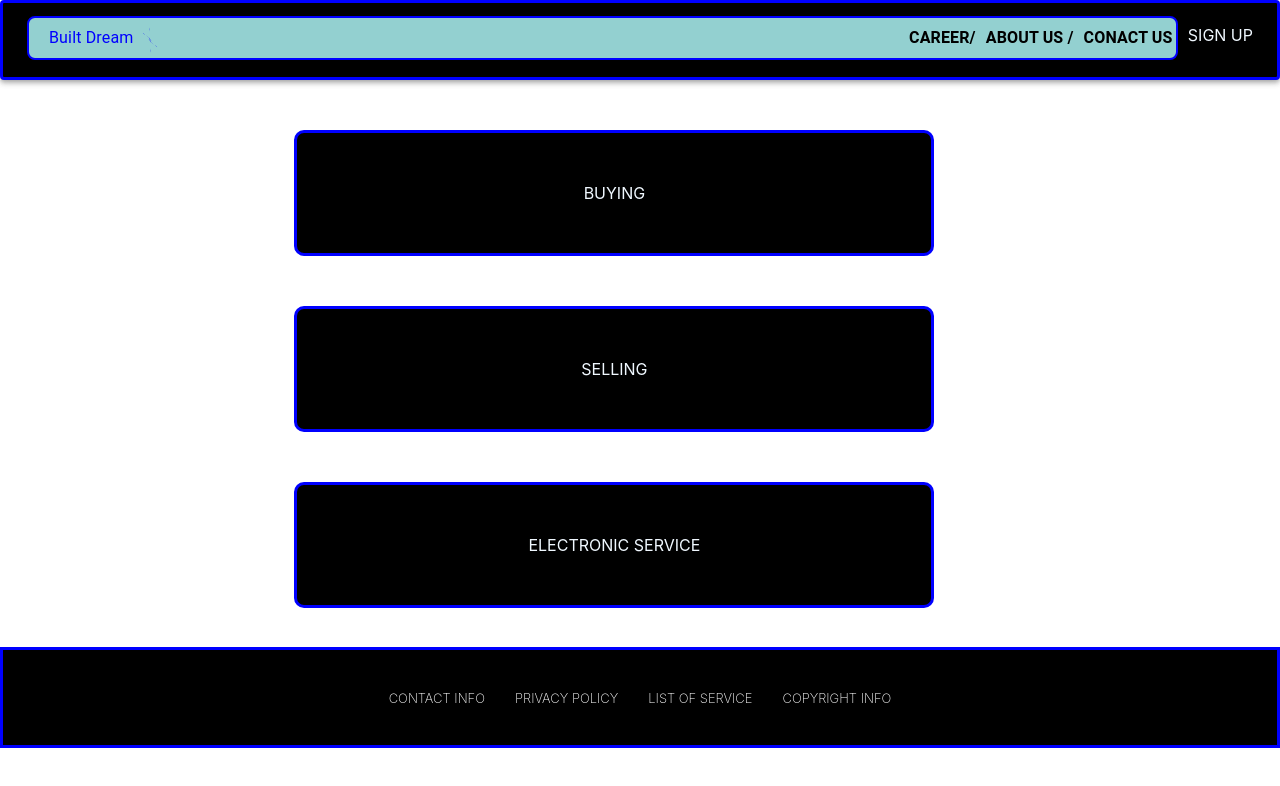
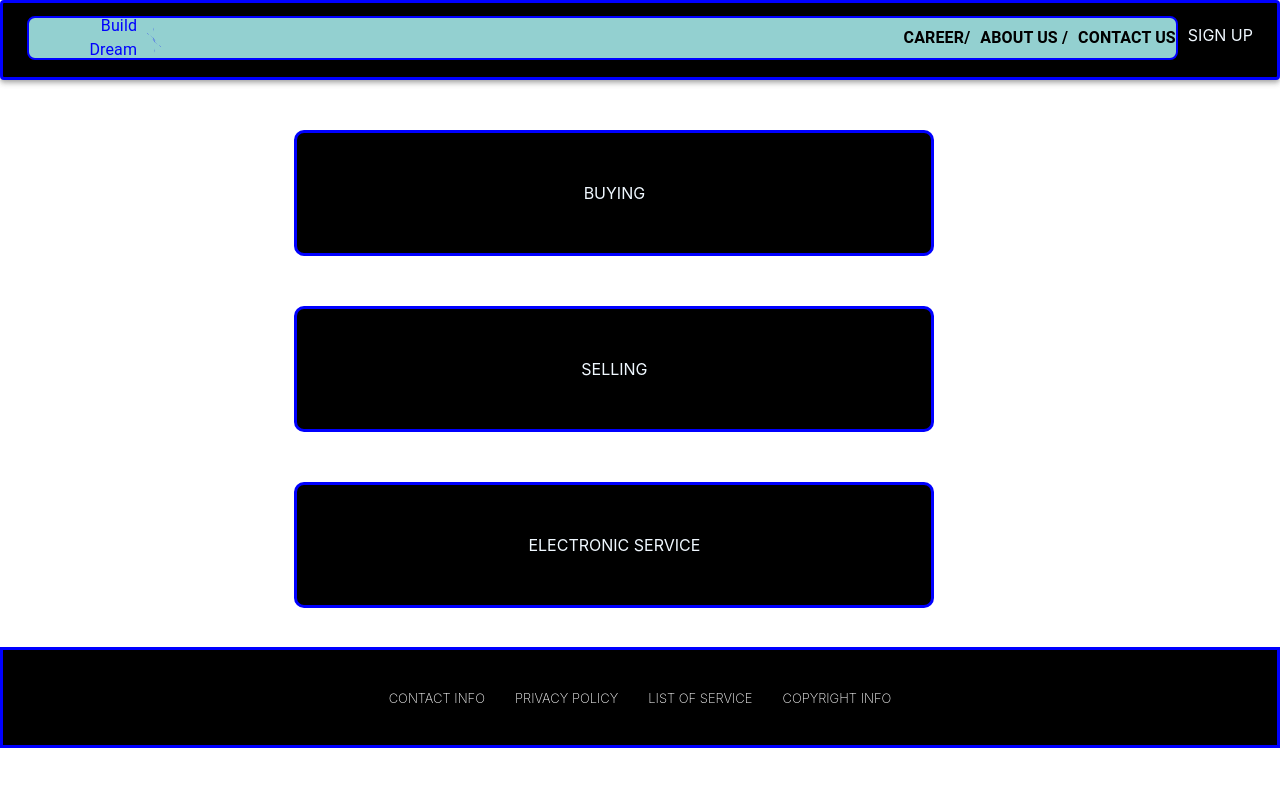
Before and after one commit to Abishek0802/dream, a React (Create React App) app in the folder dream1/dream/: page / in a window 1280 px wide. Shown: the top 786 px of the page. Built offline with nearby package versions, Linux system fonts and the light colour scheme.

Commit message:
Abishek 3/11/23 4.43 pm

```diff
--- a/dream1/dream/src/ResponsiveAppBar.js
+++ b/dream1/dream/src/ResponsiveAppBar.js
@@ -1,4 +1,5 @@
 import * as React from 'react';
+import { useState } from "react";
 import AppBar from '@mui/material/AppBar';
 import Box from '@mui/material/Box';
 import Toolbar from '@mui/material/Toolbar';
@@ -10,7 +11,12 @@ import RingLoader from "react-spinners/RingLoader"
 
 
 export default function ButtonAppBar() {
-  const Headerinfo ={Header1:'Built Dream',Header2:'CAREER',Header3:'ABOUT US',Header4:'CONACT US'}
+  const [Headerinfo] = useState({
+    Header1: "Build Dream",
+    Header2: "CAREER",
+  Header3: "ABOUT US",
+    Header4: "CONTACT US"
+  });
   return (
     <Box sx={{  flexGrow: 1, }}>
       <AppBar sx={{backgroundColor:'black',height:'80px',border:3,borderRadius:1,borderColor:'blue'}} position="static">
```
